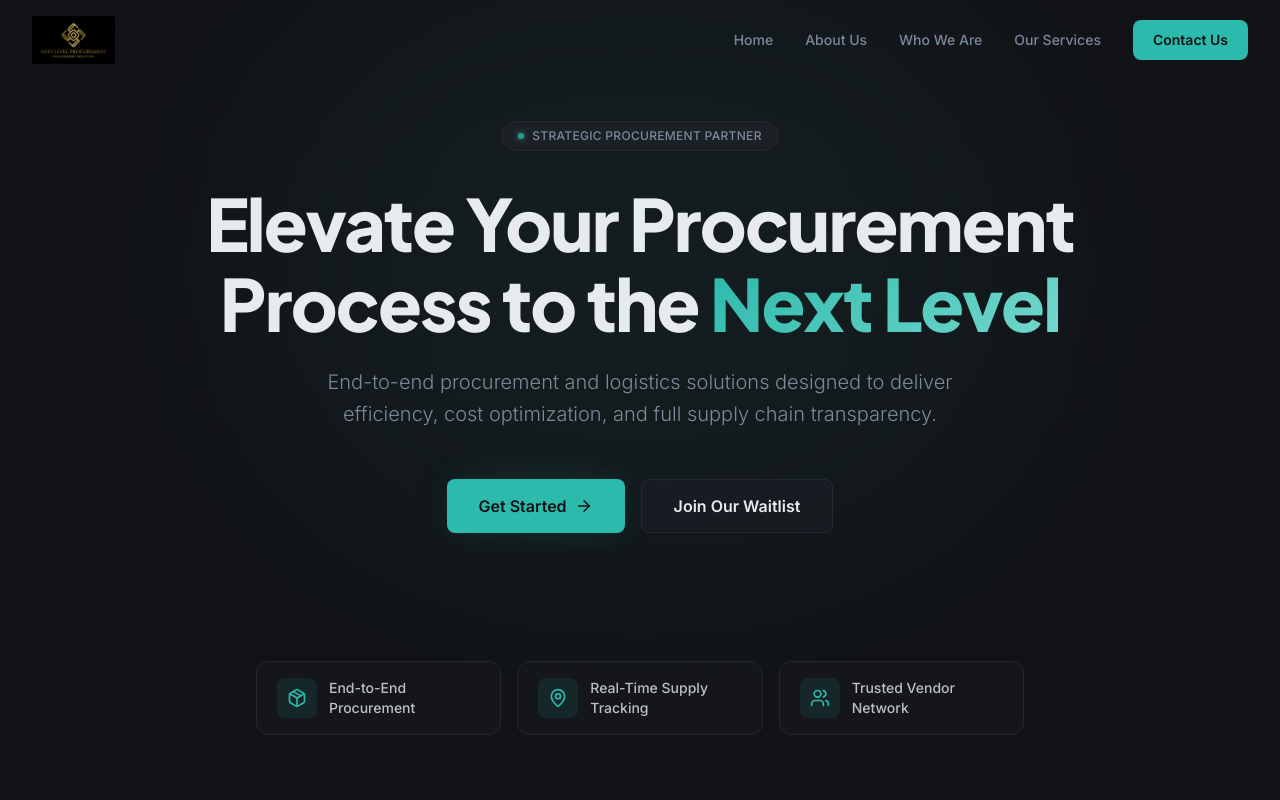
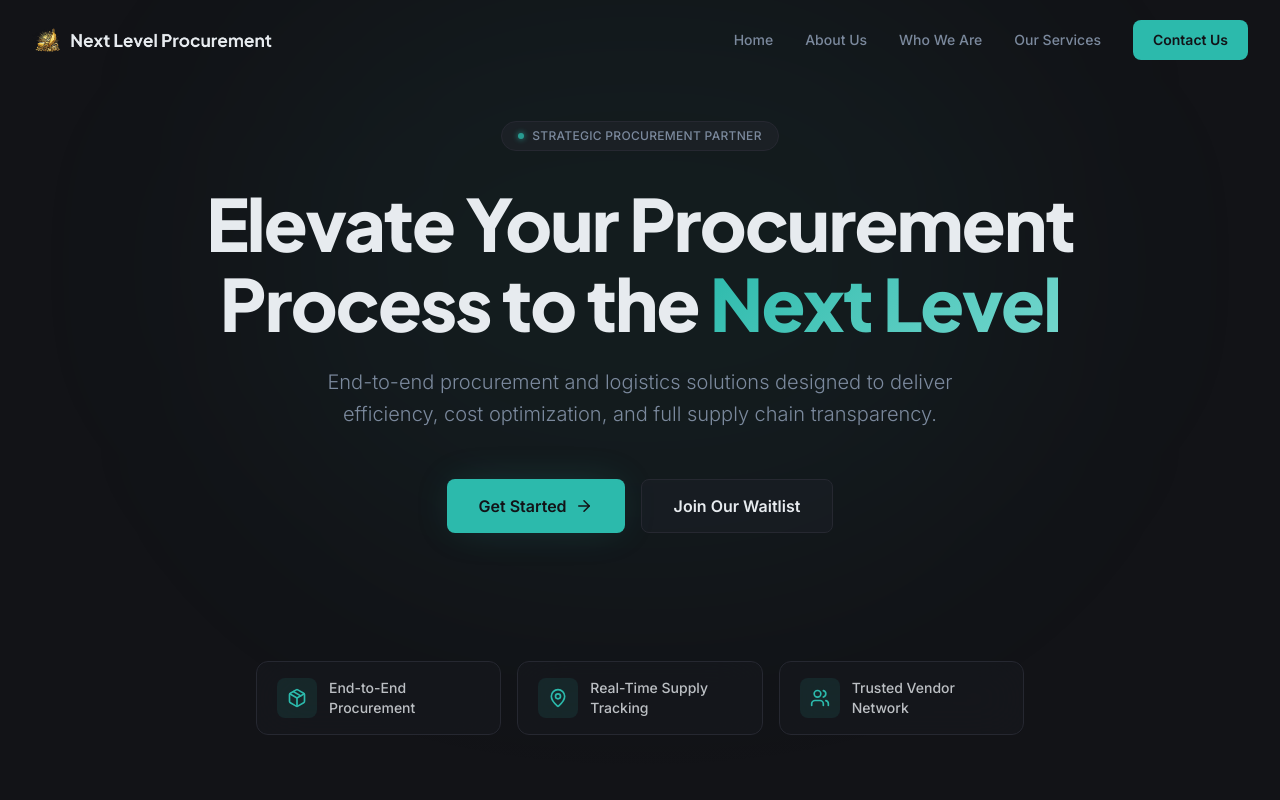
Before and after one commit to abiodunadedamola94/Next-Level-Procurement, a Next.js app: page / in a window 1280 px wide. Shown: the top 800 px of the page. Built offline with nearby package versions, Linux system fonts and the light colour scheme.

Commit message:
update logo

```diff
--- a/components/CTASection.tsx
+++ b/components/CTASection.tsx
@@ -3,7 +3,8 @@
 import { MessageCircle } from "lucide-react";
 import { useScrollAnimation } from "./useScrollAnimation";
 
-const WHATSAPP_LINK = "https://wa.me/1234567890";
+const WHATSAPP_LINK = "https://wa.me/447346485225";
+
 
 const CTASection = () => {
   const { ref, isVisible } = useScrollAnimation();
--- a/components/Footer.tsx
+++ b/components/Footer.tsx
@@ -3,7 +3,7 @@
 import { MessageCircle } from "lucide-react";
 import Image from "next/image";
 
-const WHATSAPP_LINK = "https://wa.me/1234567890";
+const WHATSAPP_LINK = "https://wa.me/447346485225";
 
 const links = [
   { label: "Home", href: "#home" },
@@ -24,7 +24,7 @@ const Footer = () => {
         <div className="grid md:grid-cols-3 gap-12">
           {/* Brand */}
           <div>
-            <Image src={'/logo.jpg'} alt="Next Level Procurement" width={200} height={48} className="h-12 w-auto mb-3" style={{ width: "auto" }} />
+            <Image src={'/footerLogo.png'} alt="Next Level Procurement" width={200} height={48} className="h-28 w-32 mb-3" style={{ width: "auto" }} />
             <p className="text-muted-foreground text-sm leading-relaxed">
               Elevate your procurement process to the next Level.
             </p>
--- a/components/HeroSection.tsx
+++ b/components/HeroSection.tsx
@@ -4,7 +4,7 @@
 import { motion } from "framer-motion";
 import { ArrowRight, Package, MapPin, Users } from "lucide-react";
 
-const WHATSAPP_LINK = "https://wa.me/1234567890";
+const WHATSAPP_LINK = "https://wa.me/447346485225";
 
 const trustItems = [
   { icon: Package, label: "End-to-End Procurement" },
--- a/components/Navbar.tsx
+++ b/components/Navbar.tsx
@@ -6,7 +6,7 @@ import { motion, AnimatePresence } from "framer-motion";
 import Link from "next/link";
 import Image from "next/image";
 
-const WHATSAPP_LINK = "https://wa.me/1234567890";
+const WHATSAPP_LINK = "https://wa.me/447346485225";
 
 const navLinks = [
   { label: "Home", href: "#home" },
@@ -45,7 +45,7 @@ const Navbar = () => {
           onClick={(e) => { e.preventDefault(); handleClick("#home"); }}
           className="flex items-center"
         >
-          <Image loading="eager" src={'/logo.jpg'} alt="Next Level Procurement" width={400} height={48} className="h-10 md:h-12 w-auto" />
+          <Image loading="eager" src={'/logo.png'} alt="Next Level Procurement" width={277} height={28} className="h-10 md:h-12 w-60 object-contain" />
         </Link>
 
         {/* Desktop nav */}
```
Also changed, not shown: public/footerLogo.png (added), public/logo.png (added).
